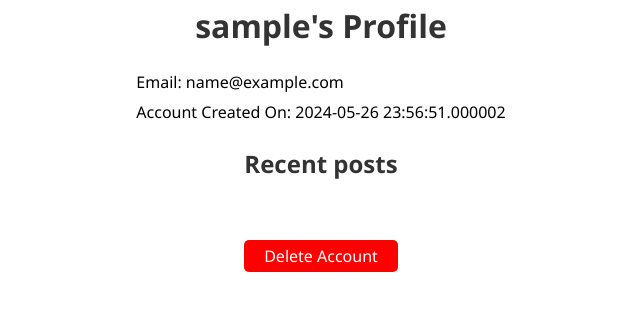
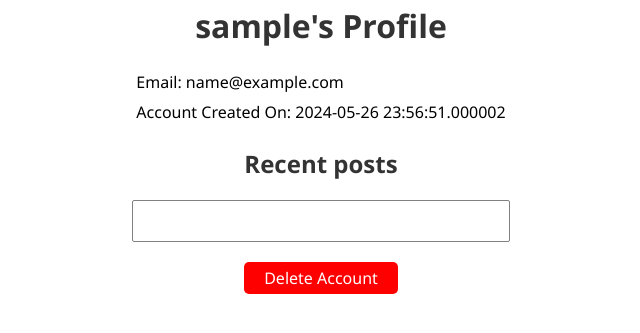
Before and after one commit to MajaBru/Assignment2-Cloud, a Flask app: a page that uses front-end/static/global.css in a window 1280 px wide. Shown: the part 136-469 px from the top of the page, without its empty margins (319-959 px from the left). Run offline with Flask 2, Linux system fonts and the light colour scheme; the visitor is signed in with stand-in values (Sample User, id 1); data comes from the database, SQL or seed files in the repository; data that the repository does not hold is empty.

Commit message:
changed style

```diff
--- a/front-end/static/global.css
+++ b/front-end/static/global.css
@@ -94,9 +94,12 @@ header nav ul {
 
 .recent-post {
     padding: 20px;
+    display: grid;
+    grid-template-columns: auto auto;
     justify-content: space-between;
-    flex-direction: column;
     border-radius: 2px;
+    column-gap: 50px;
+    border: 1px solid gray;
 }
 
 ul {
@@ -289,7 +292,7 @@ form input, form textarea{
     border-radius: 5px;
     cursor: pointer;
     border: none;
-
+    margin: 20px;
 }
 
 .like-button:hover,
```
